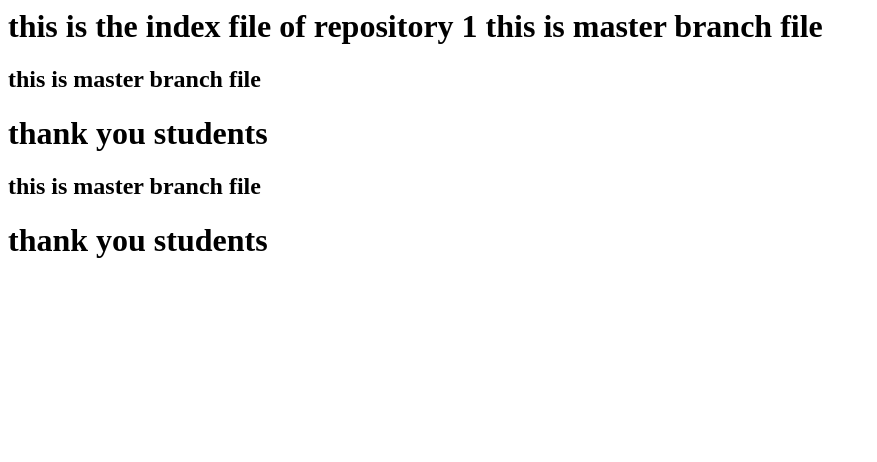
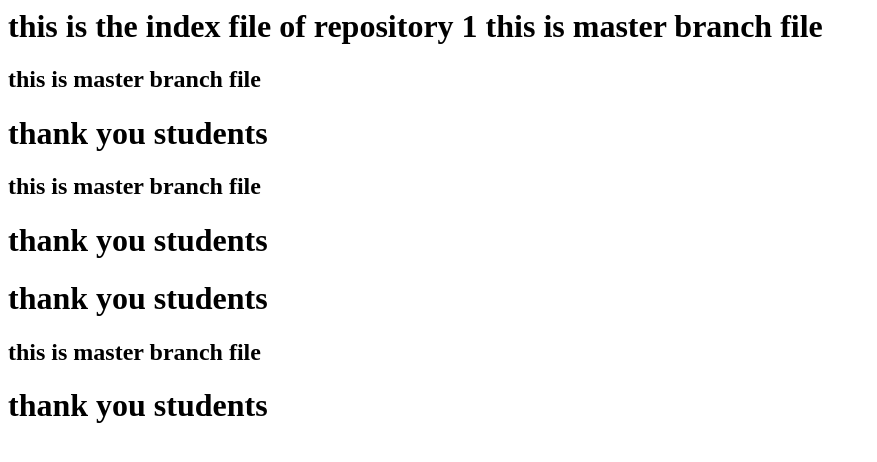
Before and after one commit to swapnil2329/Repository1, a plain HTML site: page index.html in a window 1280 px wide. Shown: the whole page, without its empty margins (0-877 px from the left). Drawn offline with Linux system fonts and the light colour scheme.

Commit message:
Update index.html

```diff
--- a/index.html
+++ b/index.html
@@ -4,3 +4,6 @@ this is master branch file  </h1>
 <h1> thank you students  </h1>
 <h2> this is master branch file  </h2>
 <h1> thank you students  </h1>
+<h1> thank you students  </h1>
+<h2> this is master branch file  </h2>
+<h1> thank you students  </h1>
```
